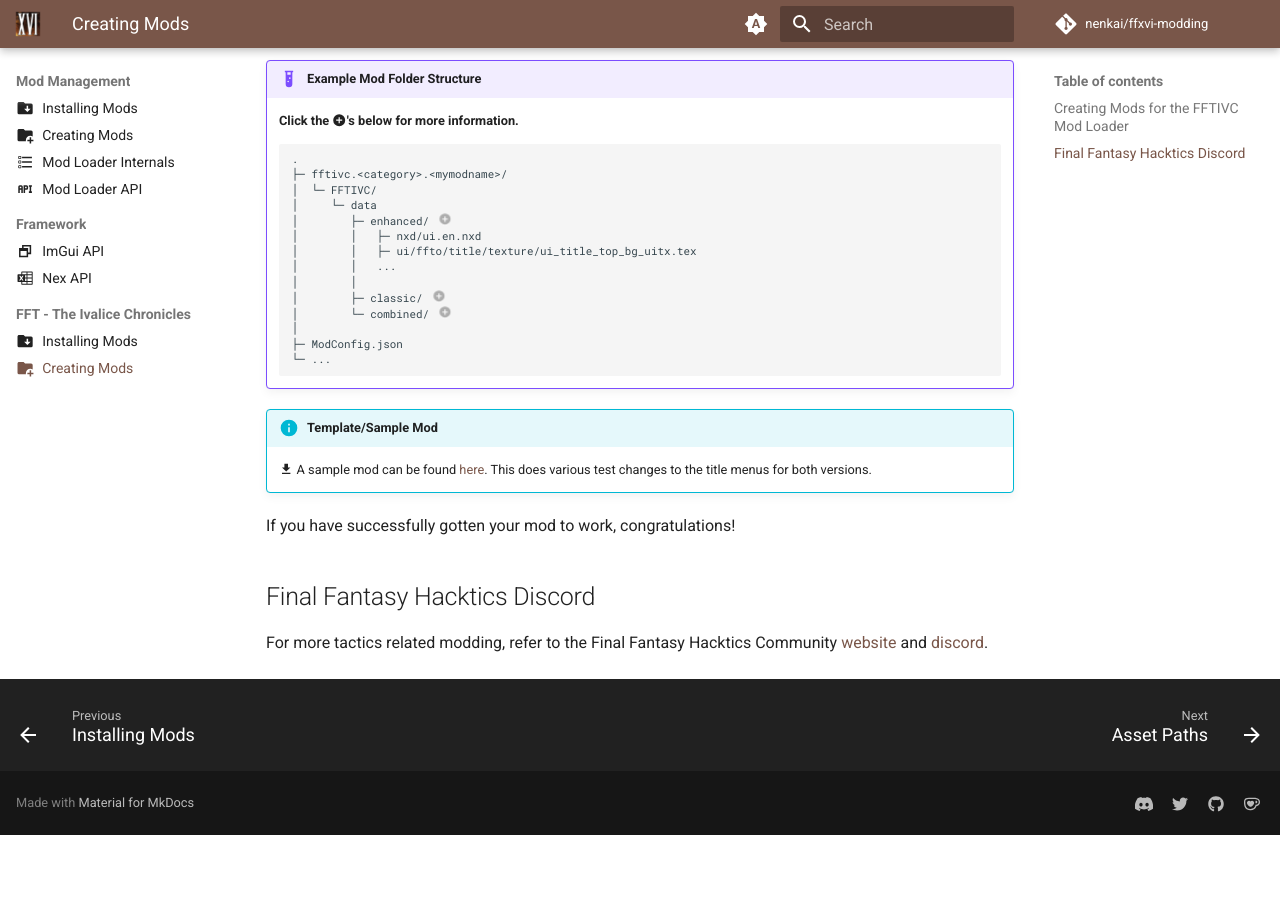
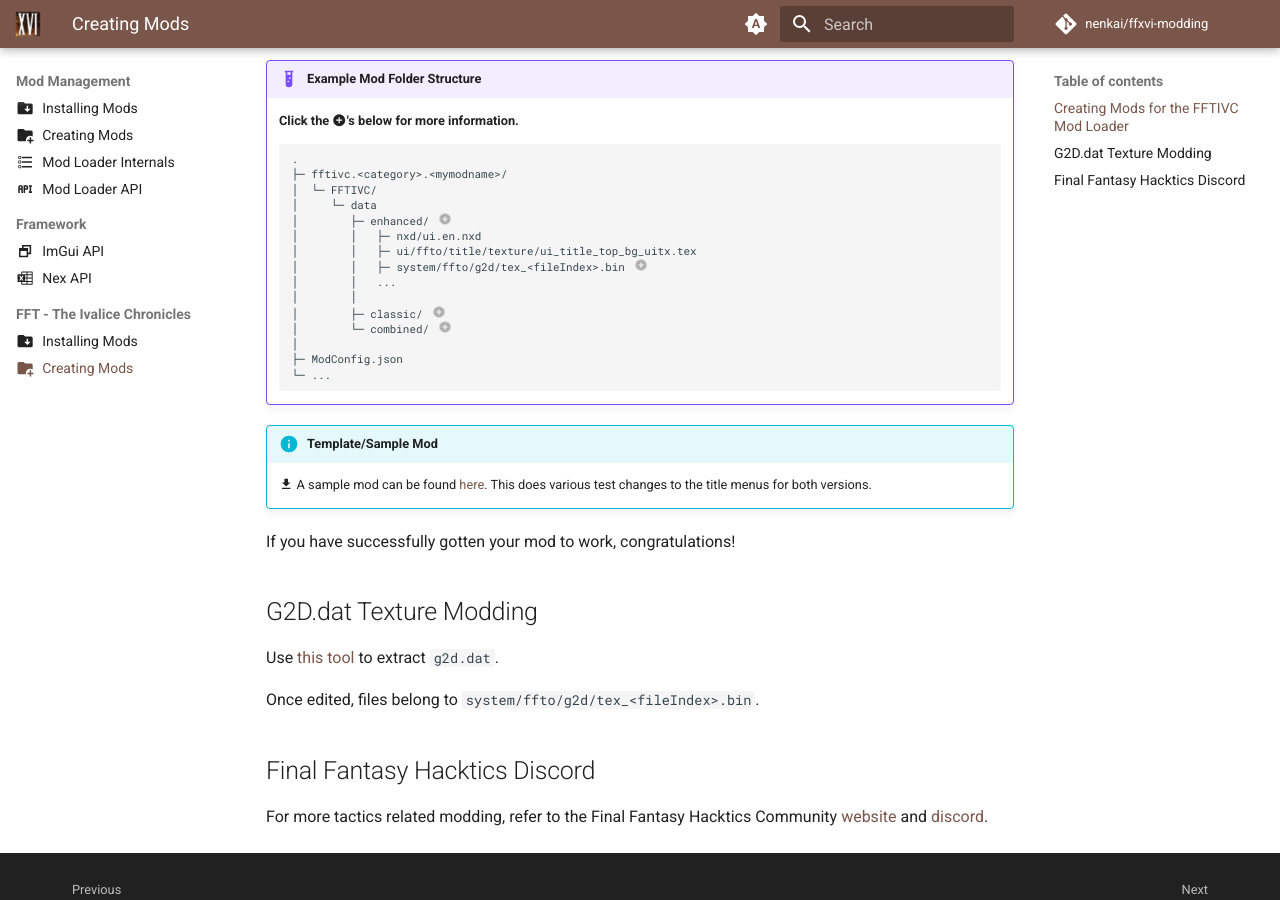
Before and after one commit to Nenkai/ffxvi-modding, an MkDocs documentation site: the page built from docs/modding/creating_mods_fft.md, in a window 1280 px wide and 900 px high, scrolled down 499 px. Built offline with MkDocs 1.6.1 and Material for MkDocs 9.7.7, drawn with Linux system fonts in a browser that asks for light colours; comment, search, counter and statistics services are not loaded; before the commit the page ends 1334 px from its top, so only the background shows below that.

Commit message:
fft: creating mods: g2d

```diff
--- a/docs/modding/creating_mods_fft.md
+++ b/docs/modding/creating_mods_fft.md
@@ -26,10 +26,11 @@
      │        ├─ enhanced/ # (1)!
      │        │   ├─ nxd/ui.en.nxd
      │        │   ├─ ui/ffto/title/texture/ui_title_top_bg_uitx.tex
+     │        │   ├─ system/ffto/g2d/tex_<fileIndex>.bin # (2)!
      │        │   ...
      │        │
-     │        ├─ classic/ # (2)! Classic Version.
-     │        └─ combined/ # (3)!
+     │        ├─ classic/ # (3)!
+     │        └─ combined/ # (4)!
      │
      ├─ ModConfig.json
      └─ ...
@@ -37,15 +38,29 @@
 
     1.  Files in this folder will apply to the Enhanced Version.
 
-    2.  Files in this folder will apply to the Classic Version.
+    2. Overrides a certain file in `g2d.dat`.
 
-    3.  Files in this folder will go in both enhanced and classic.
+        **Must follow the `tex_<fileIndex>.bin` scheme.**
+
+        The `.bin` extension is not a requirement and can be anything else.
+
+        More info in another section below.
+
+    3.  Files in this folder will apply to the Classic Version.
+
+    4.  Files in this folder will go in both enhanced and classic.
 
 !!! info "Template/Sample Mod"
     :material-download: A sample mod can be found [here](https://github.com/Nenkai/fftivc.utility.modloader/releases/download/1.0.0/fftivc.test.samplemod.zip). This does various test changes to the title menus for both versions.
 
 If you have successfully gotten your mod to work, congratulations!
 
+## G2D.dat Texture Modding
+
+Use [this tool](https://ffhacktics.com/smf/index.php?topic=13375.0) to extract `g2d.dat`.
+
+Once edited, files belong to `system/ffto/g2d/tex_<fileIndex>.bin`.
+
 ## Final Fantasy Hacktics Discord
 
 For more tactics related modding, refer to the Final Fantasy Hacktics Community [website](https://ffhacktics.com/) and [discord](https://discord.gg/DCRyr9DYFT).
```
